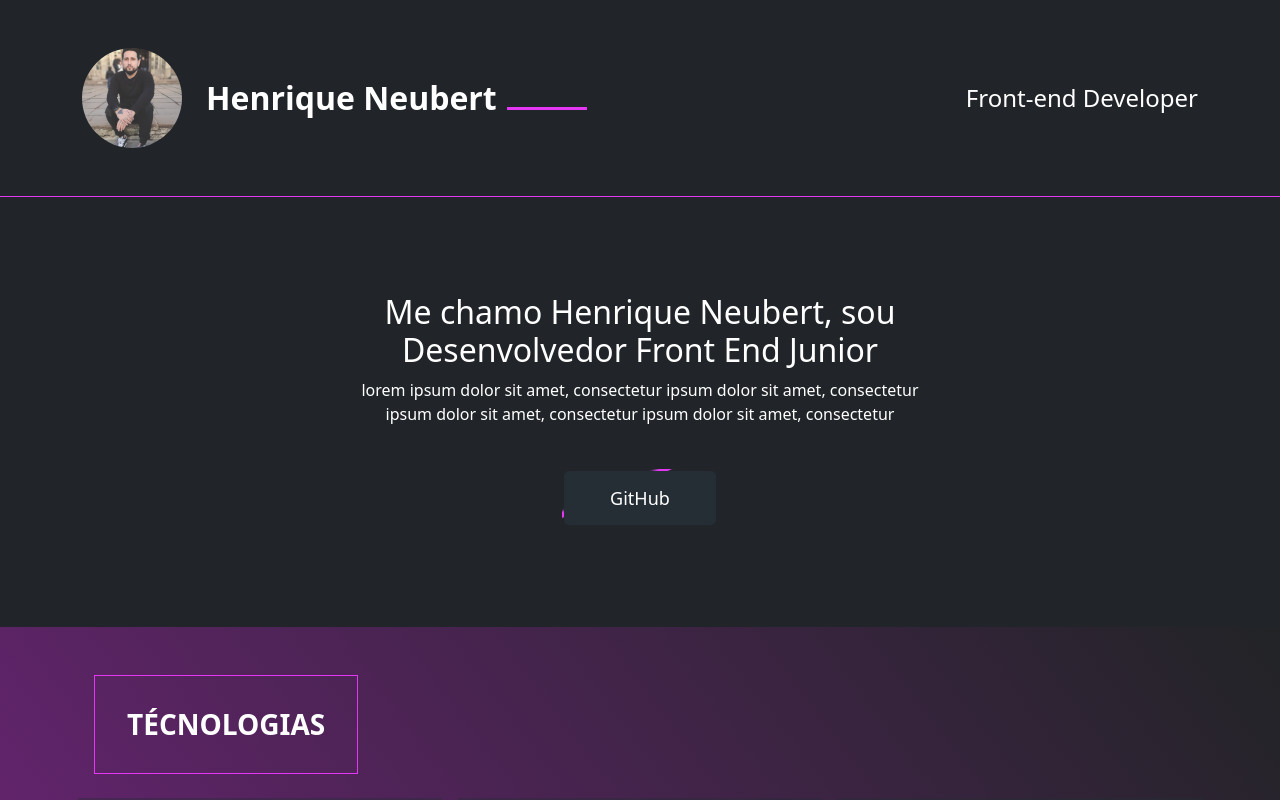
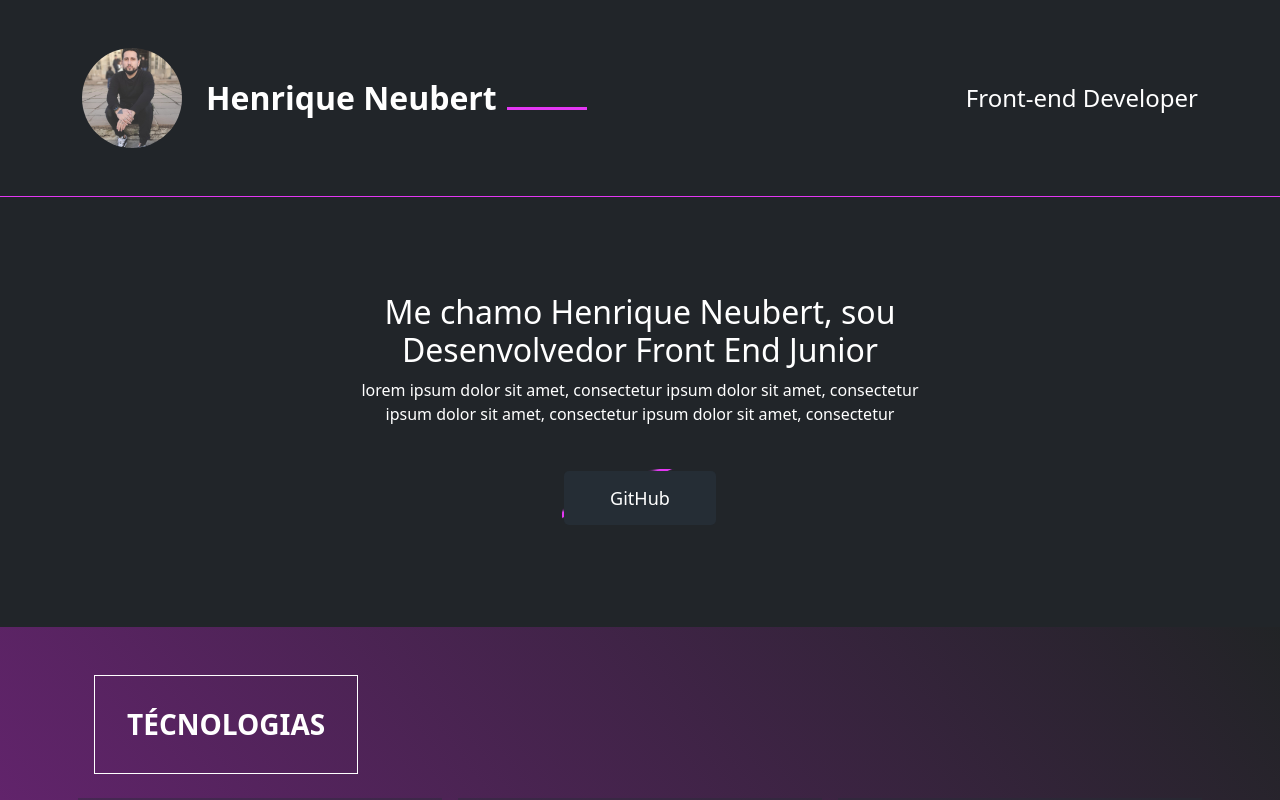
Before and after one commit to HenriqueNeubert/study_portfolio-B, a React (Vite) app: page / in a window 1280 px wide. Shown: the top 800 px of the page. Built offline with nearby package versions, Linux system fonts and the light colour scheme.

Commit message:
feat: added color in title border

```diff
--- a/src/components/BlockTitle.jsx
+++ b/src/components/BlockTitle.jsx
@@ -6,11 +6,15 @@ export default props =>{
     justifyContent: props.align
   }
 
+  const border = {
+    borderColor: props.border
+  }
+
   return(
     <div>
       <div className="container">
         <div className="d-flex" style={align}>
-          <h3 className="fw-bold title--block">
+          <h3 className="fw-bold title--block" style={border}>
             {props.title}
           </h3>
         </div>
--- a/src/components/technologies/Technologies.jsx
+++ b/src/components/technologies/Technologies.jsx
@@ -7,7 +7,7 @@ export default (props) => {
   return (
     <section class="technologies py-5 z-index-2 bgGradient">
       <div className="container">
-        <BlockTitle title="TÉCNOLOGIAS" align="start" />
+        <BlockTitle title="TÉCNOLOGIAS" align="start" border="white" />
         <div className="technologiesCarroussel d-flex justify-content-center row row-cols-3">
           <TechnologiesItem></TechnologiesItem>
         </div>
```
